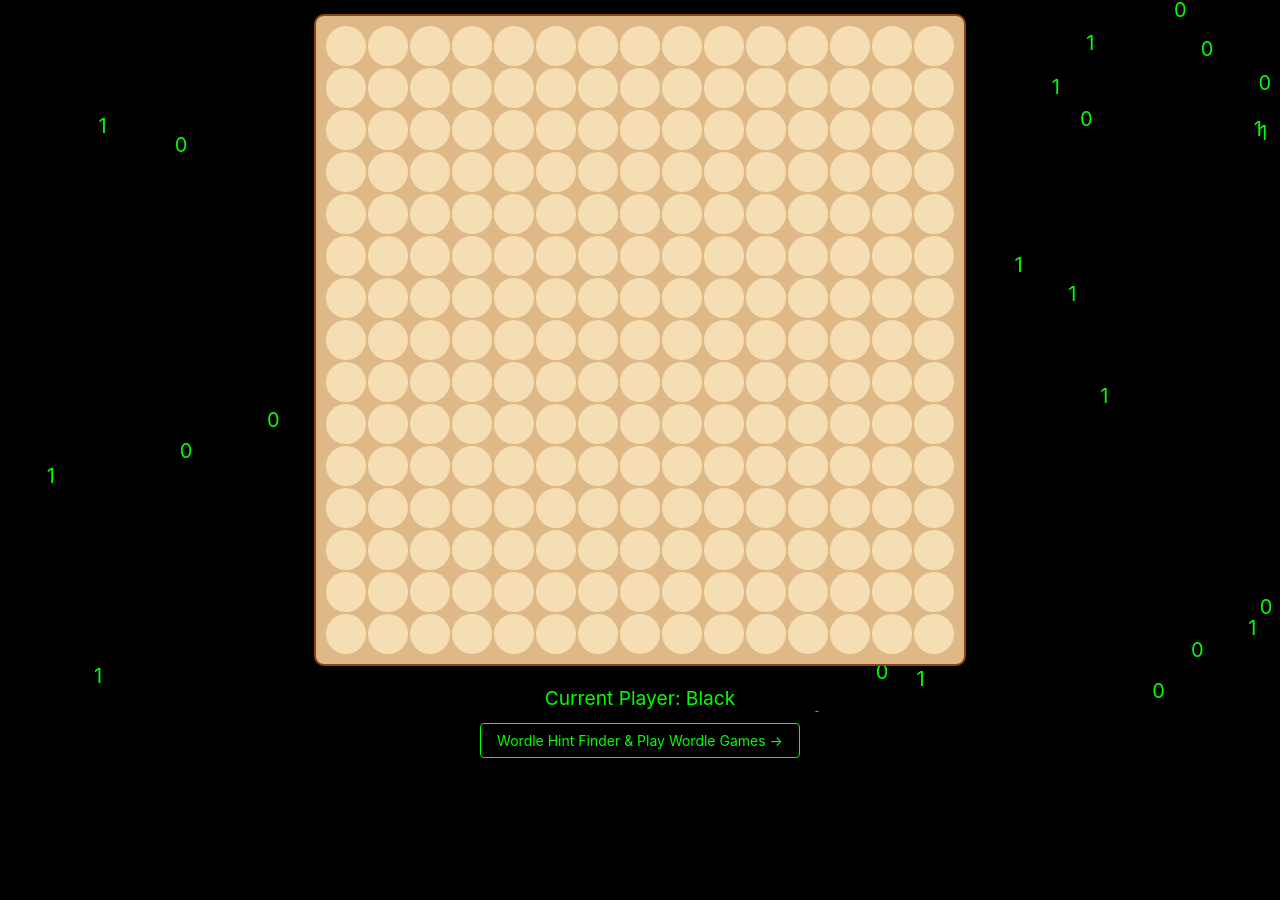
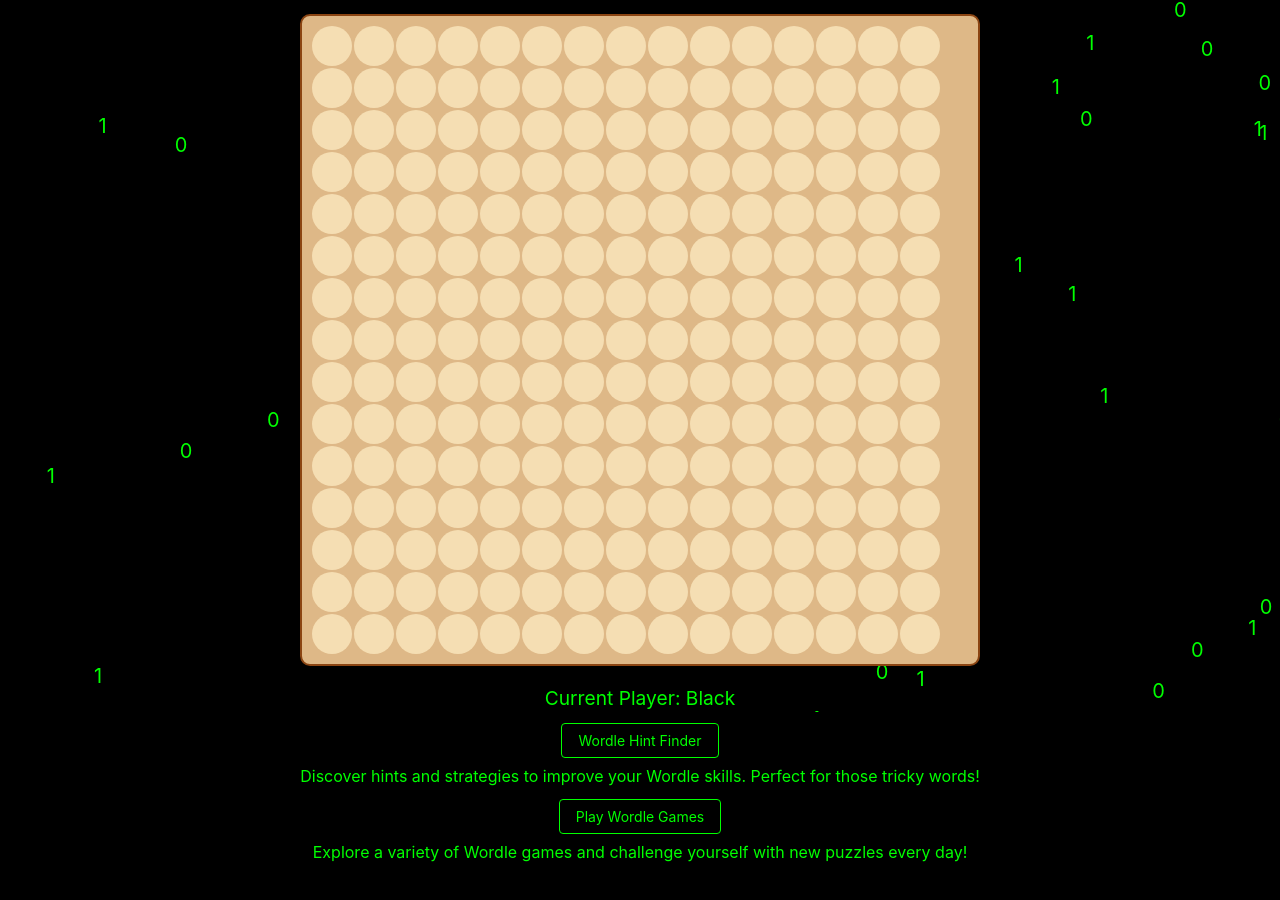
Before and after one commit to itfish008/easy-Gomoku, a plain HTML site: page index.html in a window 1280 px wide. Shown: the part 88-988 px from the top of the page. Before the commit the page ends 878 px from the top, so only its background shows below. Drawn offline with Linux system fonts and the light colour scheme.

Commit message:
add link

```diff
--- a/index.html
+++ b/index.html
@@ -12,7 +12,12 @@
         <div id="board"></div>
         <div id="status"></div>
         <div class="game-link">
-            <a href="https://wordletoday.cc" target="_blank">Wordle Hint Finder & Play Wordle Games →</a>
+            <a href="https://wordletoday.cc" target="_blank">Wordle Hint Finder</a>
+            <p>Discover hints and strategies to improve your Wordle skills. Perfect for those tricky words!</p>
+        </div>
+        <div class="game-link">
+            <a href="https://wordletoday.cc/wordletodaygames" target="_blank">Play Wordle Games</a>
+            <p>Explore a variety of Wordle games and challenge yourself with new puzzles every day!</p>
         </div>
     </div>
     <script src="script.js"></script>
```
